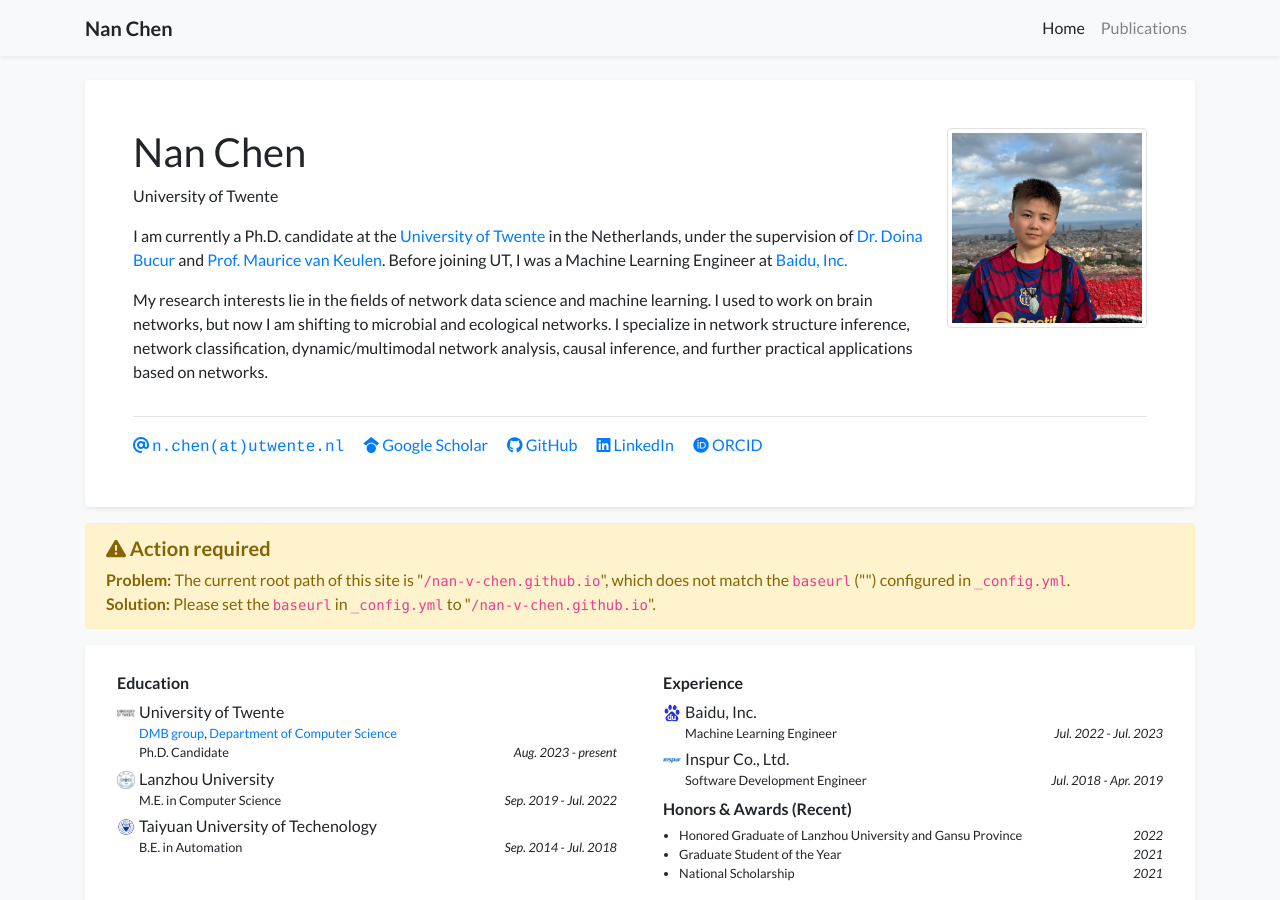
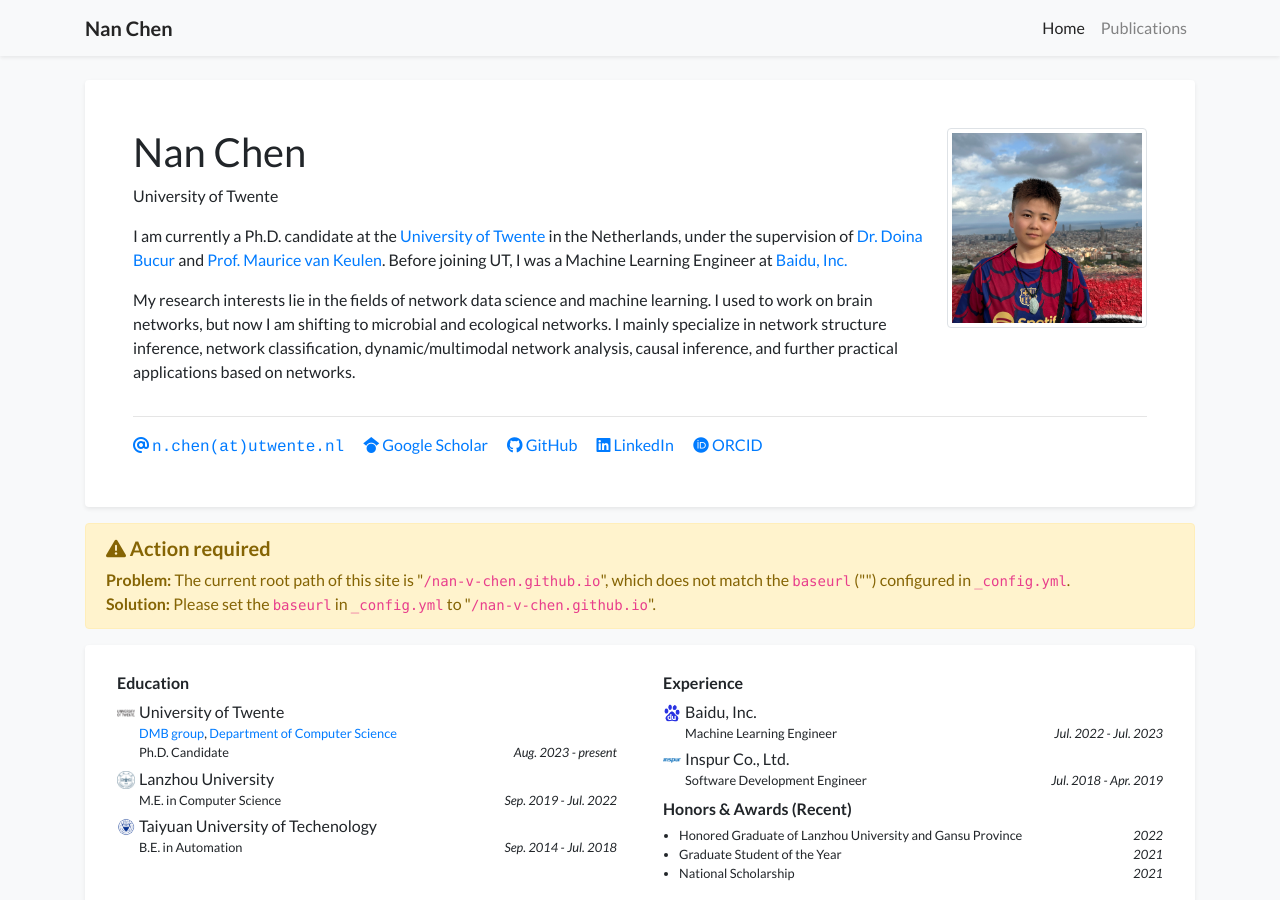
Before and after one commit to nan-v-chen/nan-v-chen.github.io, a Jekyll site: the page built from index.html, in a window 1280 px wide and 900 px high. Built offline with Jekyll 4.4.1, drawn with Linux system fonts in a browser that asks for light colours; nearby versions of some CDN libraries; a style sheet for code colours, icons or effects is not loaded.

Commit message:
Update profile.yml

```diff
--- a/_data/profile.yml
+++ b/_data/profile.yml
@@ -28,7 +28,7 @@ short_bio: >-
   <p>
     My research interests lie in the fields of network data science and machine learning.
     I used to work on brain networks, but now I am shifting to microbial and ecological networks.
-    I specialize in network structure inference, network classification, dynamic/multimodal network analysis, causal inference, and further practical applications based on networks.
+    I mainly specialize in network structure inference, network classification, dynamic/multimodal network analysis, causal inference, and further practical applications based on networks.
   </p>
 
 portrait_url: /assets/images/photos/nanchen.png
```
